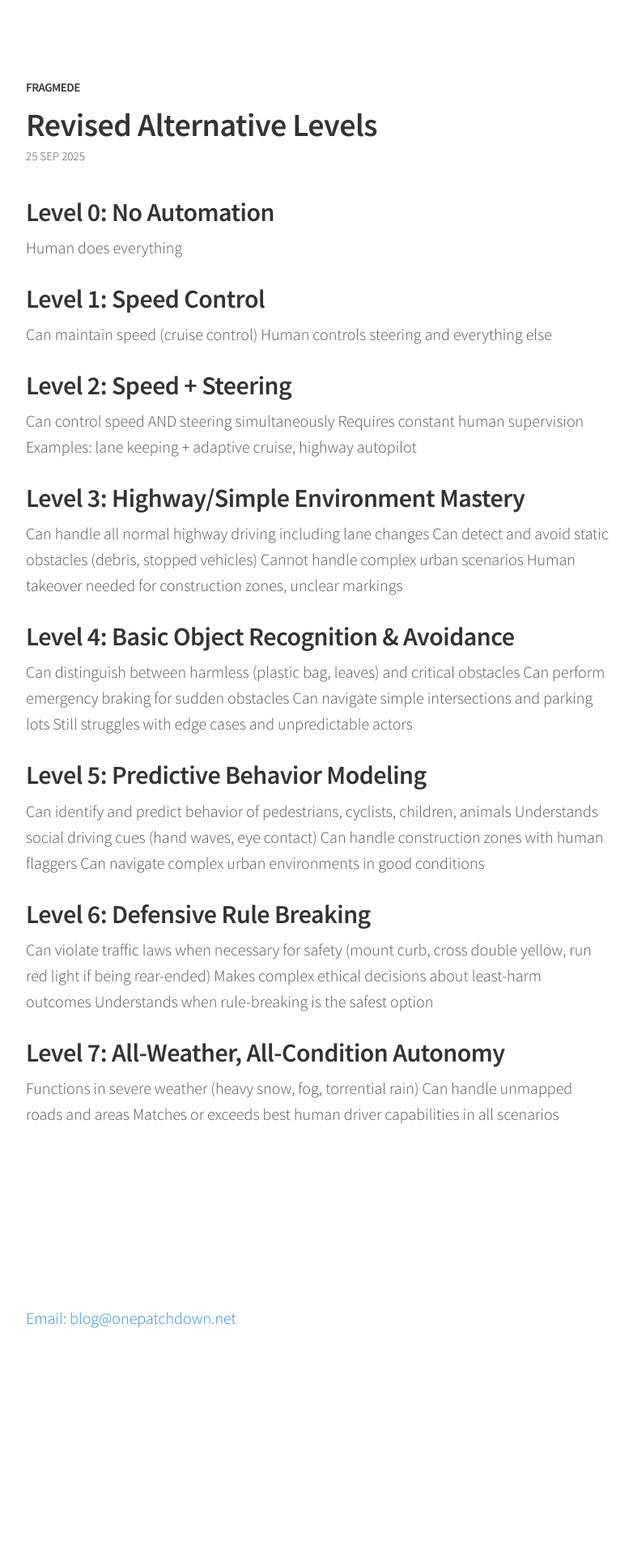
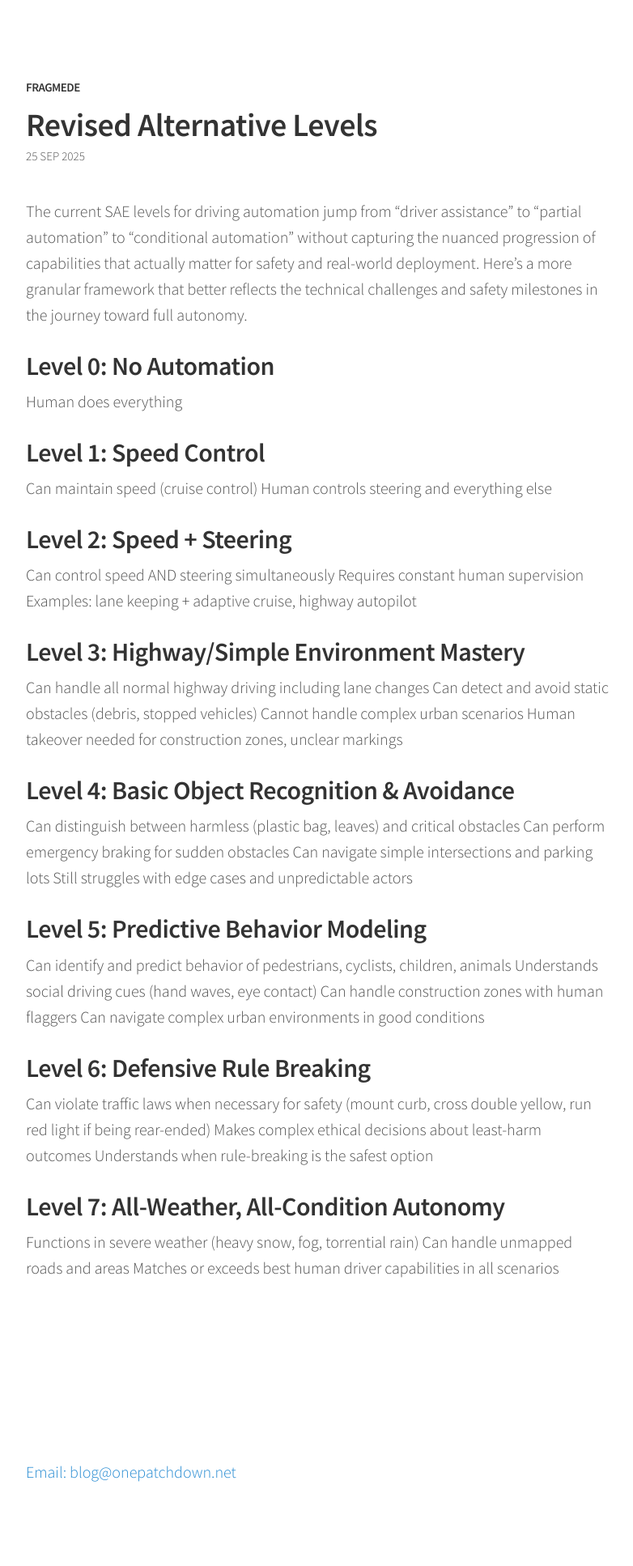
Before and after one commit to fragmede/fragmede.github.io, a Jekyll site: the page built from _posts/2025-09-25-revised-autonomy-levels.markdown, in a window 1280 px wide. Shown: the whole page at 81% size, without its empty margins (248-1030 px from the left). Built offline with Jekyll 4.4.1, drawn with Linux system fonts in a browser that asks for light colours; before the commit the page ends 1744 px from its top, so only the background shows below that.

Commit message:
Add intro paragraph to revised autonomy levels post
Added context explaining why this alternative framework provides more granular progression than SAE levels

🤖 Generated with Claude Code (https://claude.ai/code)

Co-Authored-By: Claude <noreply@anthropic.com>

```diff
--- a/_posts/2025-09-25-revised-autonomy-levels.markdown
+++ b/_posts/2025-09-25-revised-autonomy-levels.markdown
@@ -4,6 +4,8 @@ title: Revised Alternative Levels
 date: 2025-09-25 12:00:00 PST
 categories: autonomy self-driving technology
 ---
+
+The current SAE levels for driving automation jump from "driver assistance" to "partial automation" to "conditional automation" without capturing the nuanced progression of capabilities that actually matter for safety and real-world deployment. Here's a more granular framework that better reflects the technical challenges and safety milestones in the journey toward full autonomy.
 
 ## Level 0: No Automation
 
```
